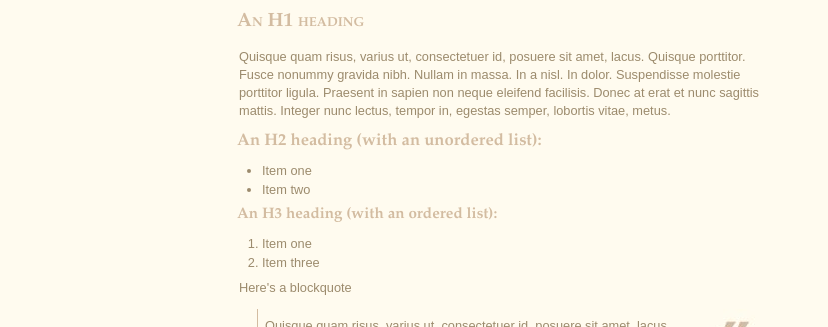
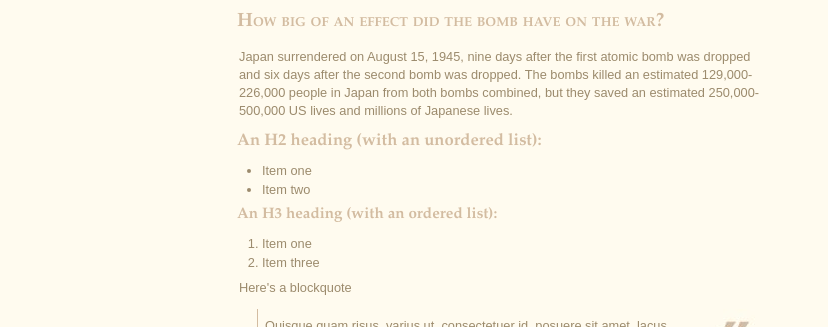
Before and after one commit to Squidben1/Social-Studies, a plain HTML site: page index.html in a window 1280 px wide. Shown: the part 821-1148 px from the top of the page, without its empty margins (233-1061 px from the left). Drawn offline with Linux system fonts and the light colour scheme.

Commit message:
Update index.html

```diff
--- a/index.html
+++ b/index.html
@@ -35,8 +35,8 @@
     <h1>Video of the US dropping of the atomic bomb<h1>
     <iframe width="560" height="315" src="https://www.youtube.com/embed/3qeYaMavxH8" frameborder="0" allow="accelerometer; autoplay; encrypted-media; gyroscope; picture-in-picture" allowfullscreen></iframe>
     <br>
-    <h1>An H1 heading</h1>
-    <p>Quisque quam risus, varius ut, consectetuer id, posuere sit amet, lacus. Quisque porttitor. Fusce nonummy gravida nibh. Nullam in massa. In a nisl. In dolor. Suspendisse molestie porttitor ligula. Praesent in sapien non neque eleifend facilisis. Donec at erat et nunc sagittis mattis. Integer nunc lectus, tempor in, egestas semper, lobortis vitae, metus.</p>
+    <h1>How big of an effect did the bomb have on the war?</h1>
+    <p>Japan surrendered on August 15, 1945, nine days after the first atomic bomb was dropped and six days after the second bomb was dropped. The bombs killed an estimated 129,000-226,000 people in Japan from both bombs combined, but they saved an estimated 250,000-500,000 US lives and millions of Japanese lives.</p>
     <h2>An H2 heading (with an unordered list):</h2>
     <ul>
       <li>Item one</li>
```
